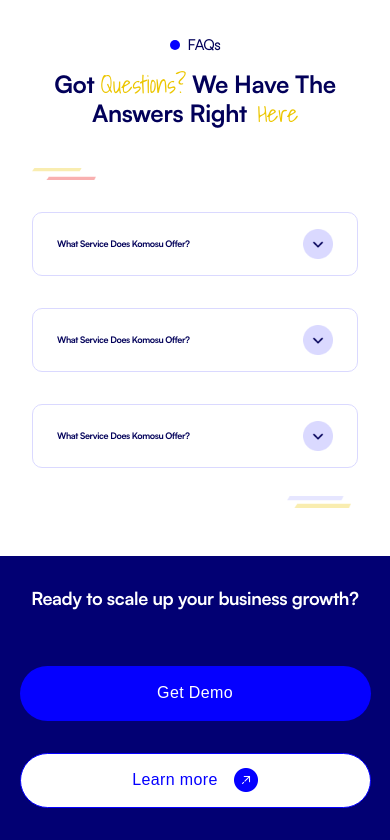
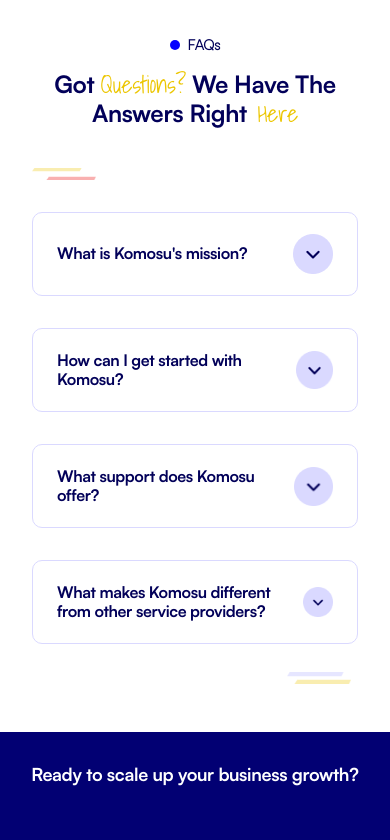
Before and after one commit to Yomi-daniels/Komosu, a Next.js app: page /pricing in a window 390 px wide. Shown: the part 2120-2960 px from the top of the page. Built offline with nearby package versions, Linux system fonts and the light colour scheme; a web font is replaced by a local one.

Commit message:
adding mobile responsiveness

```diff
--- a/src/sections/faq.jsx
+++ b/src/sections/faq.jsx
@@ -15,6 +15,29 @@ const FAQ = () => {
   const toggleFAQ = (index) => {
     setExpandedIndex(expandedIndex === index ? null : index);
   };
+
+  const faqs = [
+    {
+      question: "What is Komosu's mission?",
+      answer:
+        "Komosu aims to revolutionize digital services by offering innovative and tailored solutions to businesses of all sizes.",
+    },
+    {
+      question: "How can I get started with Komosu?",
+      answer:
+        "Getting started is easy! Just sign up on our website, choose a plan that suits your needs, and start exploring our services.",
+    },
+    {
+      question: "What support does Komosu offer?",
+      answer:
+        "Komosu provides 24/7 customer support, with dedicated teams available to help you with any issues or questions you may have.",
+    },
+    {
+      question: "What makes Komosu different from other service providers?",
+      answer:
+        "Komosu stands out by offering personalized services, advanced technology integration, and a customer-centric approach that ensures satisfaction.",
+    },
+  ];
 
   return (
     <section className={styles.FAQSection}>
@@ -39,21 +62,29 @@ const FAQ = () => {
         <div className={styles.FAQline}>
           <Image src="/Group 2.png" alt="lines" fill />
         </div>
-        {[...Array(3)].map((_, index) => (
+        {faqs.map((faq, index) => (
           <div key={index} className={styles.FAQContainerContents}>
             <div
               className={styles.FAQContents}
               onClick={() => toggleFAQ(index)}
             >
-              <h4>What Service Does Komosu Offer?</h4>
+              <h4>{faq.question}</h4>
+
               <div className={styles.dropdownImg}>
-                <Image src="/Frame 39.png" alt="Faq image" fill />
+                <Image
+                  src="/Frame 39.png"
+                  alt="Faq image"
+                  fill
+                  objectFit="contain"
+                />
               </div>
             </div>
             <div
-              className={`${styles.FAQAnswer} ${expandedIndex === index ? styles.expanded : ""}`}
+              className={`${styles.FAQAnswer} ${
+                expandedIndex === index ? styles.expanded : ""
+              }`}
             >
-              <p>This is the answer to the question.</p>
+              <p>{faq.answer}</p>
             </div>
           </div>
         ))}
--- a/src/sections/sections.module.css
+++ b/src/sections/sections.module.css
@@ -542,7 +542,7 @@
   .containerflex,
   .containerSubFlex {
     flex-wrap: wrap;
-    padding: 0 1rem;
+    padding: 0;
   }
   .servicesHeader {
     margin-top: 1rem;
@@ -574,10 +574,11 @@
   .containerFlexh5 {
     font-size: 16px;
   }
+
   .containerFlex1,
   .containerSubFlex1 {
     padding: 1rem;
-
+    width: 100%;
     min-height: 170px;
   }
 
@@ -1913,7 +1914,6 @@
   display: flex;
   align-items: center;
   justify-content: space-between;
-
   border-radius: 10px;
   /* padding: 1rem 1.5rem; */
   height: 100%;
@@ -2201,12 +2201,16 @@
   }
 
   .FAQContents h4 {
-    font-size: 9px;
+    font-size: 16px;
+  }
+
+  .FAQContents {
+    justify-content: space-between;
   }
 
   .dropdownImg {
-    width: 30px;
-    height: 30px;
+    min-width: 30px;
+    height: 50px;
     position: relative;
   }
   .FAQContainer {
```
Also changed, not shown: src/app/webdesign/webdesign.module.css (+28 -1 lines), src/app/webdesign/webdesignpricing/WebDesignPricingPlans.jsx (+10 -3 lines), src/sections/landingPage.jsx (+16 -12 lines).
